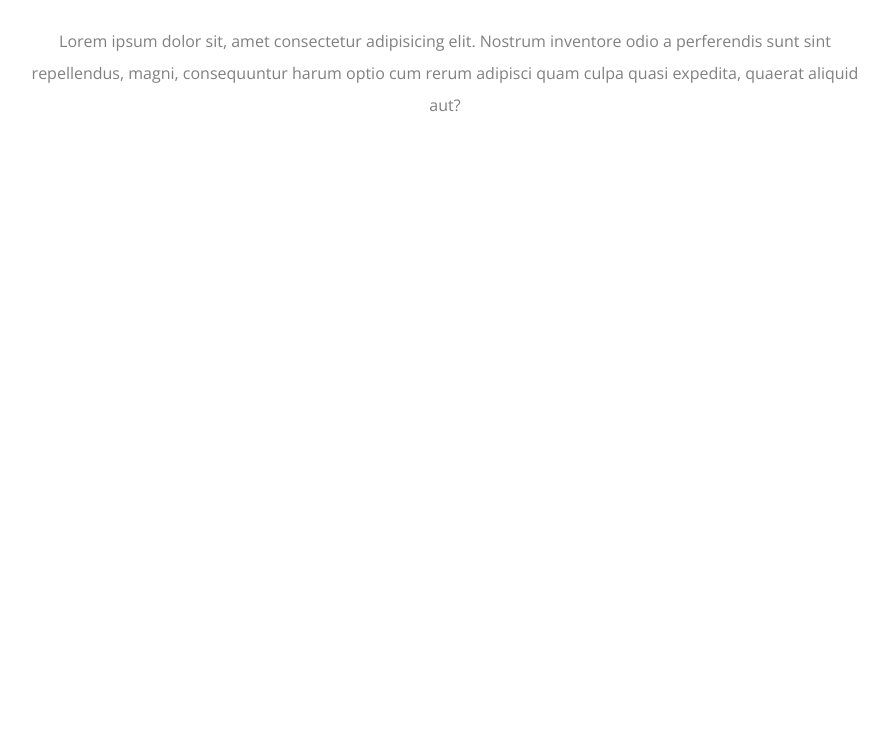
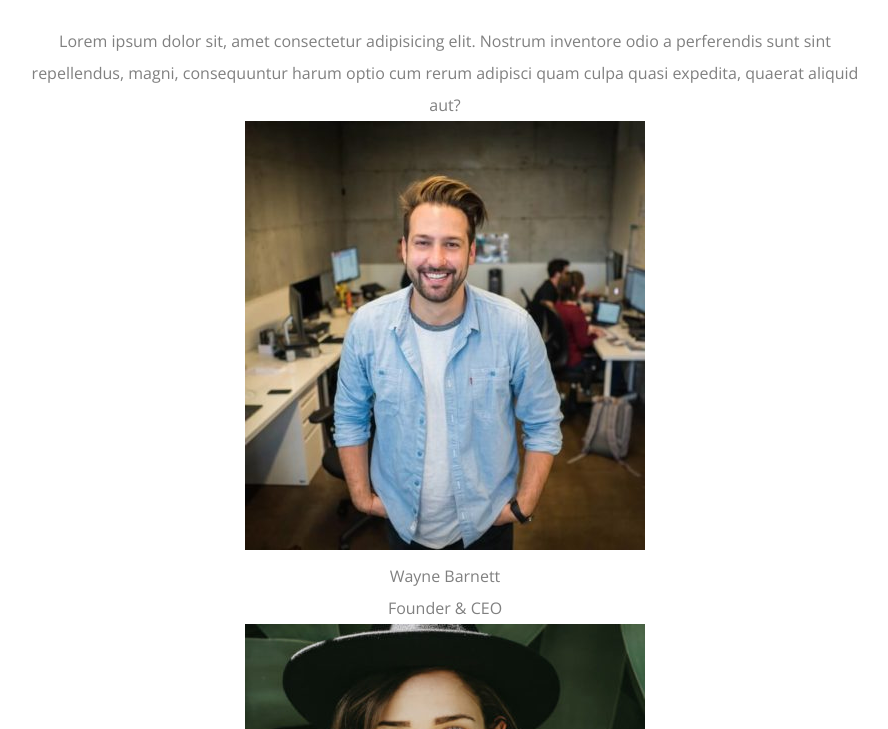
Before and after one commit to SimoCrash/js-our-team, a plain HTML site: page index.html in a window 1280 px wide. Shown: the part 71-800 px from the top of the page, without its empty margins (195-1083 px from the left). Drawn offline with nearby package versions, Linux system fonts and the light colour scheme.

Commit message:
creazione html/script

```diff
--- a/index.html
+++ b/index.html
@@ -15,14 +15,14 @@
     <link rel="stylesheet" href="css/style.css">
 
     <!-- link js -->
-    <script src="js/scrip.js" defer></script>
+    <script src="js/script.js" defer></script>
 </head>
 <body>
     <div class="container">
         <h1>our team</h1>
         <p>Lorem ipsum dolor sit, amet consectetur adipisicing elit. Nostrum inventore odio a perferendis sunt sint repellendus,
            magni, consequuntur harum optio cum rerum adipisci quam culpa quasi expedita, quaerat aliquid aut?</p>
-        <div class="card"></div>
+        <div class="cards"></div>
     </div>
 </body>
 </html>
--- a/js/script.js
+++ b/js/script.js
@@ -39,8 +39,26 @@ const arrWorkers = [
 
 console.log(arrWorkers);
 
-const printText = document.querySelector(".card");
+const printText = document.querySelector(".cards");
 
 for (let i = 0; i < arrWorkers.length; i++) {
-    printText.innerHTML += `${arrWorkers[i].photo}, ${arrWorkers[i].name}, ${arrWorkers[i].task}`;
+
+    const workerImg = document.createElement("div");
+    workerImg.classList.add("photo");
+
+    workerImg.innerHTML += `${arrWorkers[i].photo}`;
+    printText.append(workerImg);
+
+    const workerName = document.createElement("div");
+    workerName.classList.add("name");
+
+    workerName.innerHTML += `${arrWorkers[i].name}`;
+    printText.append(workerName);
+
+    const workerTask = document.createElement("div");
+    workerTask.classList.add("task");
+
+    workerTask.innerHTML += `${arrWorkers[i].task}`;
+    printText.append(workerTask);
+
 }
```
